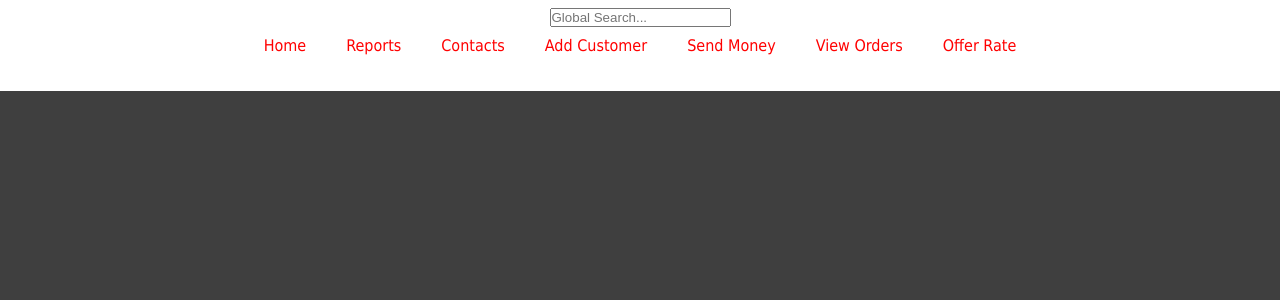
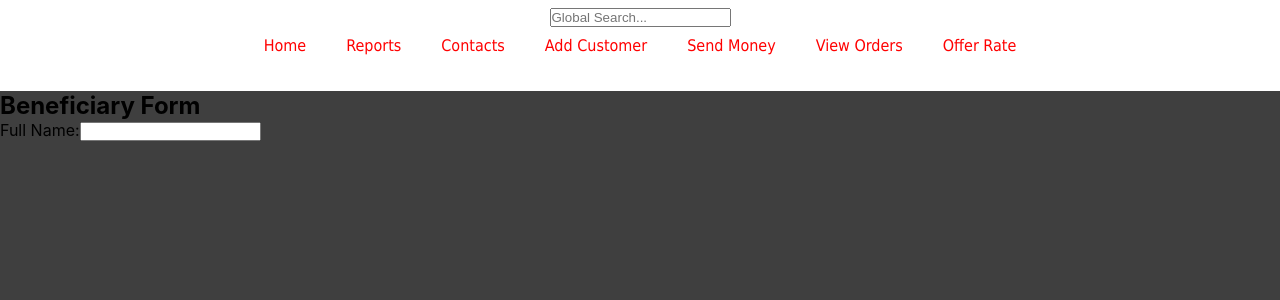
Before and after one commit to Git-Ge0rge/MegaMoneyExchange, a React (Create React App) app in the folder mme-website/: page /view-customer/1 in a window 1280 px wide. Shown: the top 300 px of the page. Built offline with nearby package versions, Linux system fonts and the light colour scheme.

Commit message:
updating form routes

```diff
--- a/mme-website/src/components/BenefiecaryForm/BenefiecaryForm.jsx
+++ b/mme-website/src/components/BeneficiaryForm/BeneficiaryForm.jsx
@@ -1,5 +1,5 @@
 import React from 'react';
-import "./BeneficiaryForm.css";
+import "./BeneficiaryForms.css";
 import {useState} from "react";
 
 function BenefiecaryForm(props) {
--- a/mme-website/src/pages/App/App.js
+++ b/mme-website/src/pages/App/App.js
@@ -8,6 +8,7 @@ import AddCustomerAdmin from '../AddCustomerAdmin/AddCustomerAdmin';
 import SendMoneyAdmin from '../SendMoneyAdmin/SendMoneyAdmin';
 import ViewOrdersAdmin from '../ViewOrdersAdmin/ViewOrdersAdmin';
 import OfferRateAdmin from '../OfferRateAdmin/OfferRateAdmin';
+import BeneficiaryForm from '../../components/BeneficiaryForm/BeneficiaryForm';
 import './App.css';
 
 function App() {
@@ -18,7 +19,7 @@ function App() {
         <Route path="/" element={<AdminHome/>}/>
         <Route path="reports" element={<ReportsAdmin/>}/>
         <Route path="contacts" element={<ContactsAdmin/>}/>
-        <Route path="view-customer" element={<ViewCustomerAdmin/>}/>
+        <Route path="view-customer/:id" element={<BeneficiaryForm/>}/>
         <Route path="add-customer" element={<AddCustomerAdmin/>}/>
         <Route path="send-money" element={<SendMoneyAdmin/>}/>
         <Route path="view-orders" element={<ViewOrdersAdmin/>}/>
```
Also changed, not shown: mme-website/src/components/BeneficiaryForm/BeneficiaryForms.css (added).
